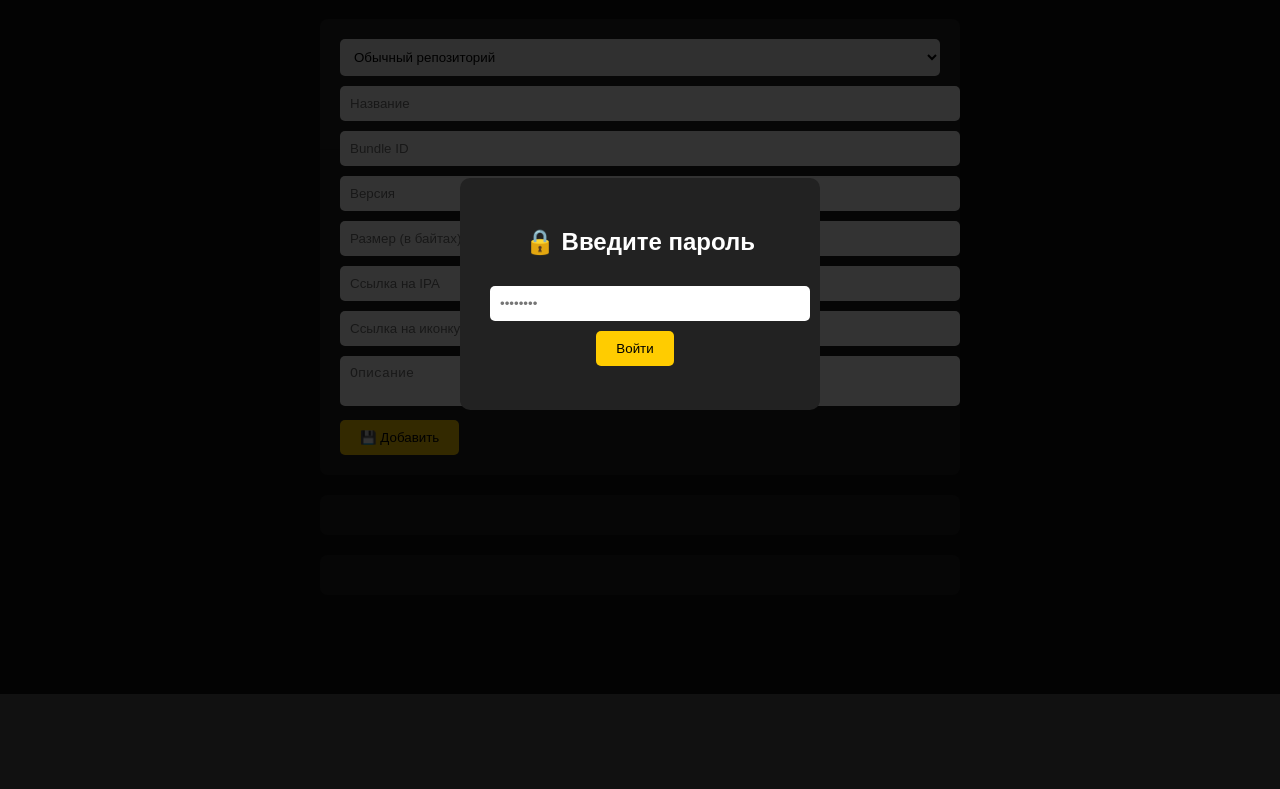
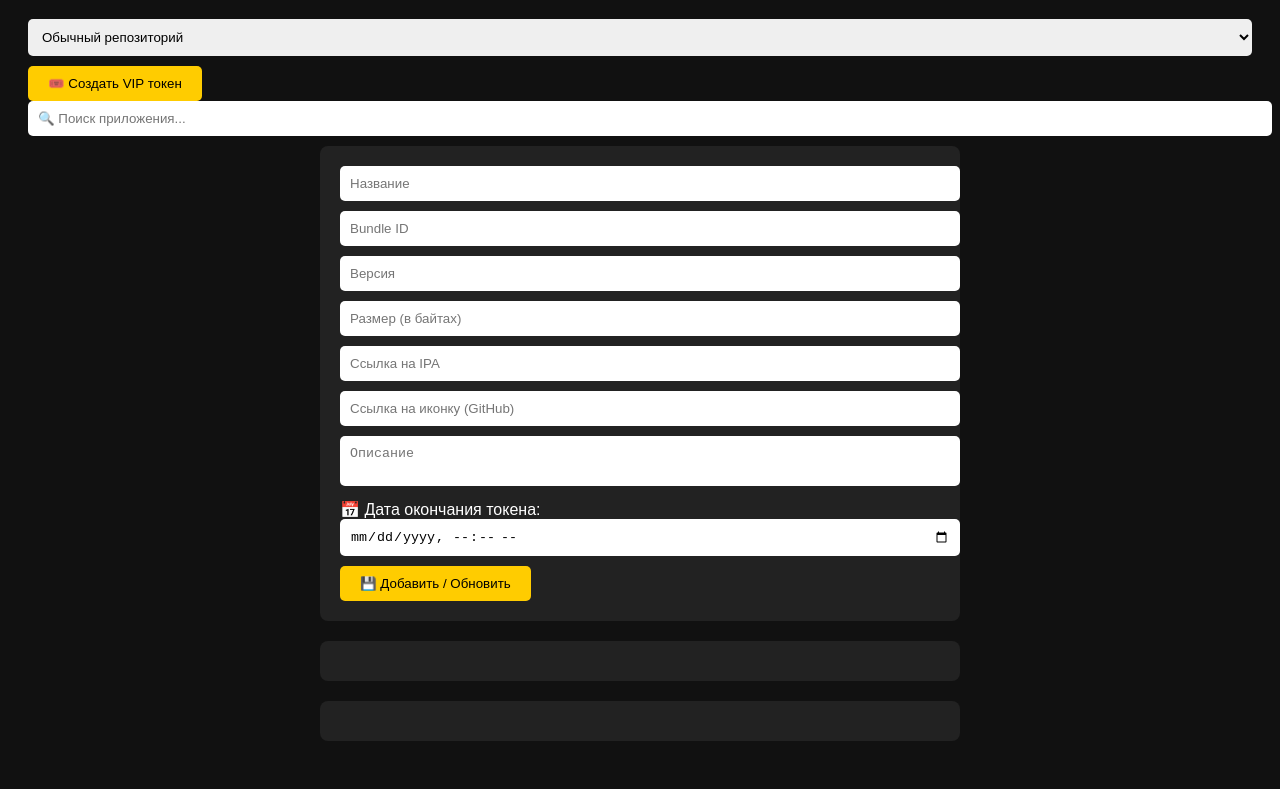
Before and after one commit to iPAGroove/ipa-repo, a plain HTML site: page index.html in a window 1280 px wide. Shown: the part 106-895 px from the top of the page. Before the commit the page ends 800 px from the top, so only its background shows below. Drawn offline with Linux system fonts and the light colour scheme; no server answers.

Commit message:
Update index.html

```diff
--- a/index.html
+++ b/index.html
@@ -1,49 +1,47 @@
 <!DOCTYPE html>
 <html lang="ru">
 <head>
-  <meta charset="UTF-8" />
+  <meta charset="UTF-8">
   <title>IpaVip Admin Panel</title>
   <meta name="viewport" content="width=device-width, initial-scale=1.0">
-  <script src="https://www.gstatic.com/firebasejs/10.12.2/firebase-app-compat.js"></script>
-  <script src="https://www.gstatic.com/firebasejs/10.12.2/firebase-database-compat.js"></script>
   <link rel="stylesheet" href="style.css">
 </head>
 <body>
-  <div id="loginScreen" class="overlay">
-    <div class="login-box">
-      <h2>🔒 Введите пароль</h2>
-      <input type="password" id="passwordInput" placeholder="••••••••">
-      <button onclick="checkPassword()">Войти</button>
-      <p id="loginError" class="error-msg"></p>
-    </div>
-  </div>
-
   <h1>🛠 IpaVip Admin Panel</h1>
 
-  <form id="appForm">
+  <!-- 🔐 Репозиторий выбор и генерация токена -->
+  <div class="top-bar">
     <select id="repoType">
       <option value="apps">Обычный репозиторий</option>
       <option value="vipApps">VIP репозиторий (токен)</option>
     </select>
-    <input type="text" id="name" placeholder="Название" required />
-    <input type="text" id="bundleID" placeholder="Bundle ID" required />
-    <input type="text" id="version" placeholder="Версия" required />
-    <input type="number" id="size" placeholder="Размер (в байтах)" required />
-    <input type="text" id="downloadURL" placeholder="Ссылка на IPA" required />
-    <input type="text" id="iconURL" placeholder="Ссылка на иконку" required />
-    <textarea id="description" placeholder="Описание"></textarea>
+    <button id="generateToken">🎟️ Создать VIP токен</button>
+    <input type="text" id="searchInput" placeholder="🔍 Поиск приложения...">
+  </div>
 
-    <div id="vipSettings" style="display:none;">
+  <!-- 📥 Форма добавления приложения -->
+  <form id="appForm">
+    <input type="text" id="name" name="name" placeholder="Название" required />
+    <input type="text" id="bundleID" name="bundleID" placeholder="Bundle ID" required />
+    <input type="text" id="version" name="version" placeholder="Версия" required />
+    <input type="number" id="size" name="size" placeholder="Размер (в байтах)" required />
+    <input type="text" id="downloadURL" name="downloadURL" placeholder="Ссылка на IPA" required />
+    <input type="text" id="iconURL" name="iconURL" placeholder="Ссылка на иконку (GitHub)" required />
+    <textarea id="description" name="description" placeholder="Описание"></textarea>
+    <div id="vipSettings">
       <label>📅 Дата окончания токена:</label>
-      <input type="datetime-local" id="expireDate" />
+      <input type="datetime-local" id="expireDate" name="expireDate" />
     </div>
-
-    <button type="submit">💾 Добавить</button>
+    <button type="submit">💾 Добавить / Обновить</button>
   </form>
 
+  <!-- 🎫 Результат генерации токена -->
   <div id="tokenOutput"></div>
+
+  <!-- 📋 Список приложений -->
   <div id="appsList"></div>
 
-  <script src="admin.js"></script>
+  <!-- 🔧 Скрипт -->
+  <script type="module" src="admin.js"></script>
 </body>
 </html>
```
